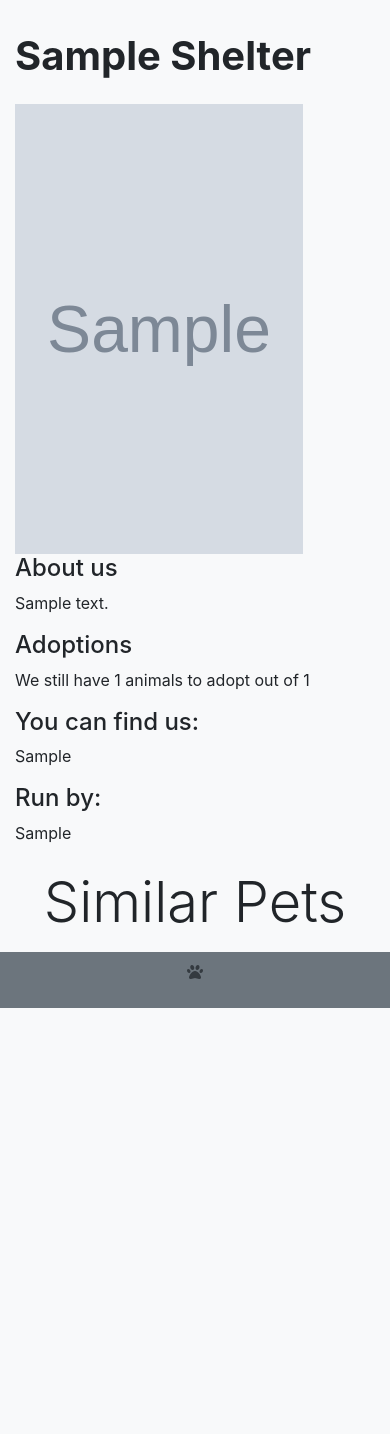
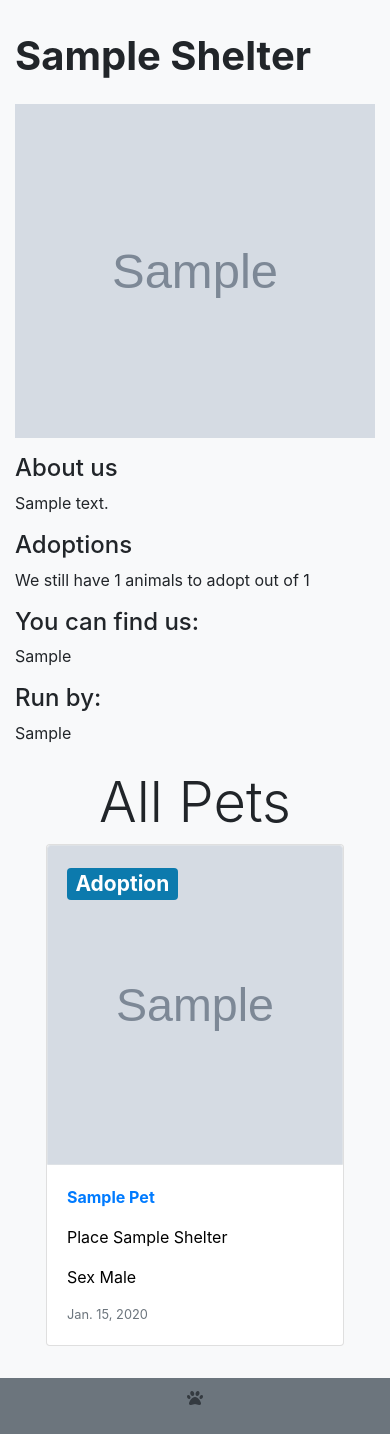
Before and after one commit to JorgeVidalCano/petShelter, a Django app: a page that uses mainApp/templates/mainApp/detail_shelter.html in a window 390 px wide. Shown: the part 56-1490 px from the top of the page. Before the commit the page ends 1064 px from the top, so only its background shows below. Run offline with Django 3.2, Linux system fonts and the light colour scheme; tables that the repository leaves empty hold one stand-in row (values such as "Sample post"); grey boxes marked "Sample" are stand-in pictures; parts of the project's set-up code (start-up, migrations or seed data) failed here and were passed over; some libraries are stand-ins or nearby versions.

Commit message:
Add. Ajax in shelter details

```diff
--- a/carousel/templatetags/carousel.py
+++ b/carousel/templatetags/carousel.py
@@ -10,7 +10,6 @@
 @register.inclusion_tag(l)
 def carousel():
     carouselImgs = obj
-    print(obj)
     return {
         "carouselImgs": carouselImgs
     }
--- a/mainApp/static/mainApp/javascript/homeJquery.js
+++ b/mainApp/static/mainApp/javascript/homeJquery.js
@@ -5,10 +5,11 @@
 
   $(window).on("scroll", function(){
       if(call == true){
-          if( $(this).scrollTop() > ($(document).height()*0.40).toFixed(0) & end == false) {
+          if( $(this).scrollTop() > ($(document).height()*0.20).toFixed(0) & end == false) {
               call = false;
               c ++
               var $endpoint = window.location.origin + "/lazyReload/" + c + window.location.href.slice(window.location.origin.length, -1)
+
               var $formData = $(this).serialize();
               $.ajax({
                 method: "GET",
--- a/mainApp/static/mainApp/style.css
+++ b/mainApp/static/mainApp/style.css
@@ -48,7 +48,6 @@
     /* color:#007bff!important ; */
 }
 
-
 .badge-tag-pets{
     background-color: #03a9f4;
 }
@@ -59,3 +58,18 @@
     width: 100%;
     text-align: center;
 }
+
+/* Carousel for pet detail */
+.img-carousel-shelter{
+    width: auto;
+    max-width: 80%;
+    height: 450px;
+}
+
+@media only screen and (max-width: 740px) {
+    .img-carousel-shelter{
+        max-width: 100%;
+        height: 350px;
+        padding-bottom: 1rem;
+    }
+  }
--- a/mainApp/templates/mainApp/detail_pet.html
+++ b/mainApp/templates/mainApp/detail_pet.html
@@ -5,8 +5,9 @@
     <div class="container">
     <h1 class="my-4">Know more about <b>{{object.name.title}}</b></h1>
     <div class="row">
-
+      <div class="col-md-8">
       {% include "mainApp/detail_pet_img.html" %}
+      </div>
       <div class="col-md-4">
         <h4 class="h4">Shelter</h4>
         <p>I live in <b>
--- a/mainApp/templates/mainApp/detail_shelter.html
+++ b/mainApp/templates/mainApp/detail_shelter.html
@@ -5,10 +5,10 @@
     <div class="container">
     <h1 class="my-4"><b>{{ object.name|title }}</b></h1>
     <div class="row">
-      <div class="col-md-8">
-        <img class="img-fluid" style="width: auto; max-width: 80%; height: 450px;" src="{{ object.image.url }}" alt="{{ object.name }} {{ object.location }}">
+      <div class="col-md-8 col-sm-12">
+        <img class="img-fluid img-carousel-shelter" src="{{ object.image.url }}" alt="{{ object.name }} {{ object.location }}">
       </div>
-      <div class="col-md-4">
+      <div class="col-md-4 col-sm-12">
         <h4 class="h4">About us</h4>
         <p>{{ object.about|capfirst }}</p>
         <h4 class="h4">Adoptions</h4>
@@ -21,7 +21,7 @@
     </div>
   </div>
   <div class="container-fluid">
-      {% include "mainApp/pet_card.html" with CategoryName="Similar Pets" PetList=related_pets %}
+      {% include "mainApp/pet_card.html" with CategoryName="All Pets" PetList=pets %}
   </div>
 </section>
 
--- a/mainApp/urls.py
+++ b/mainApp/urls.py
@@ -7,7 +7,7 @@
 urlpatterns = [
     path('', HomeView.as_view(), name="home"),
     path('lazyReload/<int:page>', LazyReload.as_view(), name="lazy-reload"),
-    path('lazyReload/<int:page>/<shelter>', LazyReload.as_view(), name="lazy-reload"),
+    path('lazyReload/<int:page>/<shelters>/<slug:slug>', LazyReload.as_view(), name="lazy-reload"),
     path('pet/<slug:slug>/', DetailPetView.as_view(), name="pet-detail"),
     path('shelters/', ShelterView.as_view(), name="shelter-list"),
     path('shelters/<slug:slug>/', DetailShelterView.as_view(), name="shelter-detail"),
--- a/mainApp/views.py
+++ b/mainApp/views.py
@@ -14,7 +14,7 @@
 from django.core.paginator import Paginator
 from django.http import JsonResponse
 
-ROWPET = 4 # amount of pets per row
+ROWPET = 3 # amount of pets per row
 
 class HomeView(TemplateView):
     template_name = "mainApp/home.html"
@@ -94,8 +94,8 @@
 
         context['AmountInAdoption'] =  kwargs['object'].AmountInAdoption()
         context['total'] = kwargs['object'].countPets()
-        print(context)
-        return context
+
+        context['pets'] = Pet.objects.filter(shelter=kwargs['object']).order_by('-date_created')[:ROWPET]
 
         return context
 
@@ -103,23 +103,18 @@
 
     def get(self, request, *args, **kwargs):
 
-         if self.request.is_ajax() and self.request.method == "GET":
+        if self.request.is_ajax() and self.request.method == "GET":
 
             filters = {
                 "status__in":["Urgent","Adoption"]
             }
-            excludes = {}
 
-            # excludes = {
-            #     "id":[load the list of animals]
-            # }
-
-            # if self.kwargs.get("tag") is not None:
-                # tag = TagPost.objects.get(slug=slugify(self.kwargs.get('tag')))
-                # filters["tags"] = tag
-
+            if self.kwargs.get("slug") is not None:
+                # if we have a slug means we are in shelter, so we get rid of the first 4
+                # to avoid repetitions
+                filters["shelter__slug"] = self.kwargs.get("slug")
             try:
-                self.pet_list = Pet.objects.filter(**filters).exclude(**excludes).order_by('-date_created')
+                self.pet_list = Pet.objects.filter(**filters).order_by("?")
                 self.page = self.selectPetsByPage(self.pet_list)
                 ser_instance = self.getPets(self.page)
                 return JsonResponse({"instance": ser_instance, "end": False}, status=200)
@@ -130,7 +125,8 @@
     def selectPetsByPage(self, pet_list):
         # we select the next 5 pets
         numberPage = self.kwargs.get("page")
-        splitPag = Paginator(self.pet_list, 5)
+
+        splitPag = Paginator(self.pet_list, round(self.pet_list.count()/5))
         self.page = splitPag.page(numberPage)
 
         return self.page
```
Also changed, not shown: mainApp/templates/mainApp/detail_pet_img.html (+7 -2 lines).
